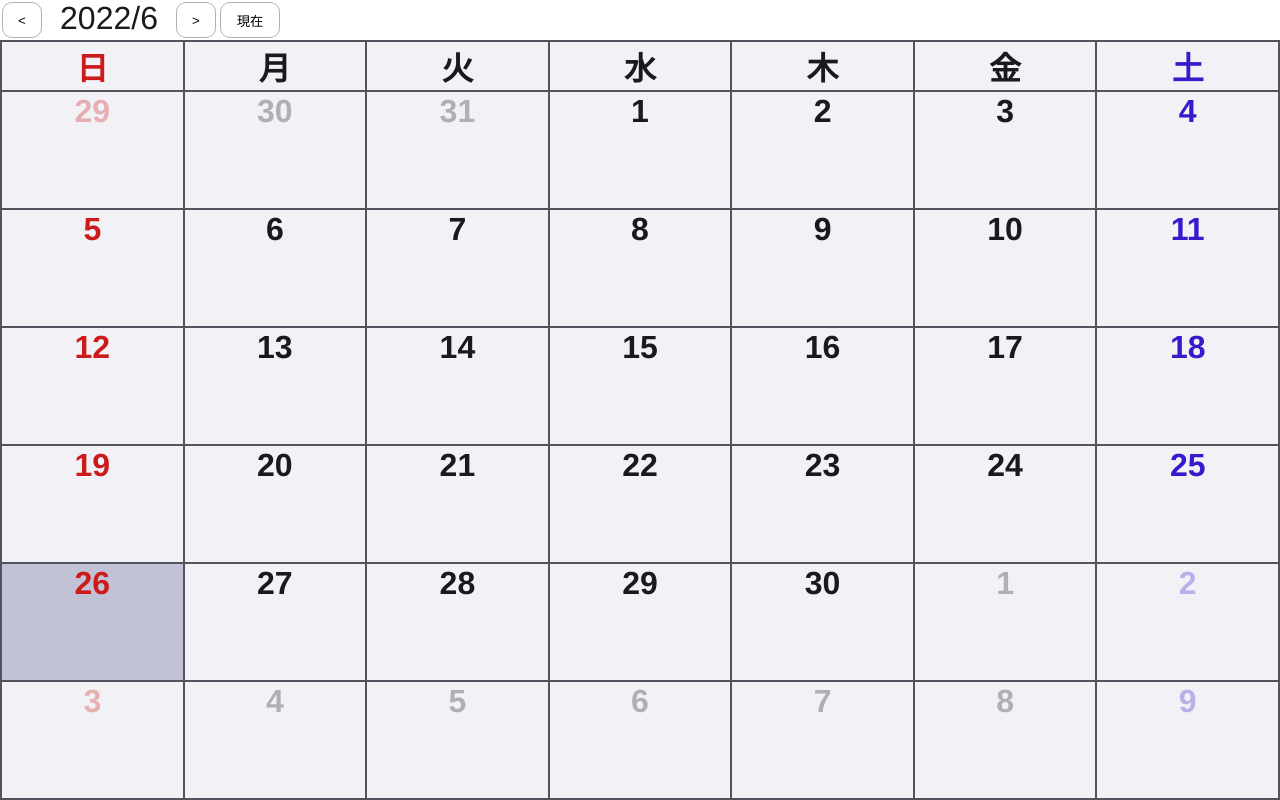
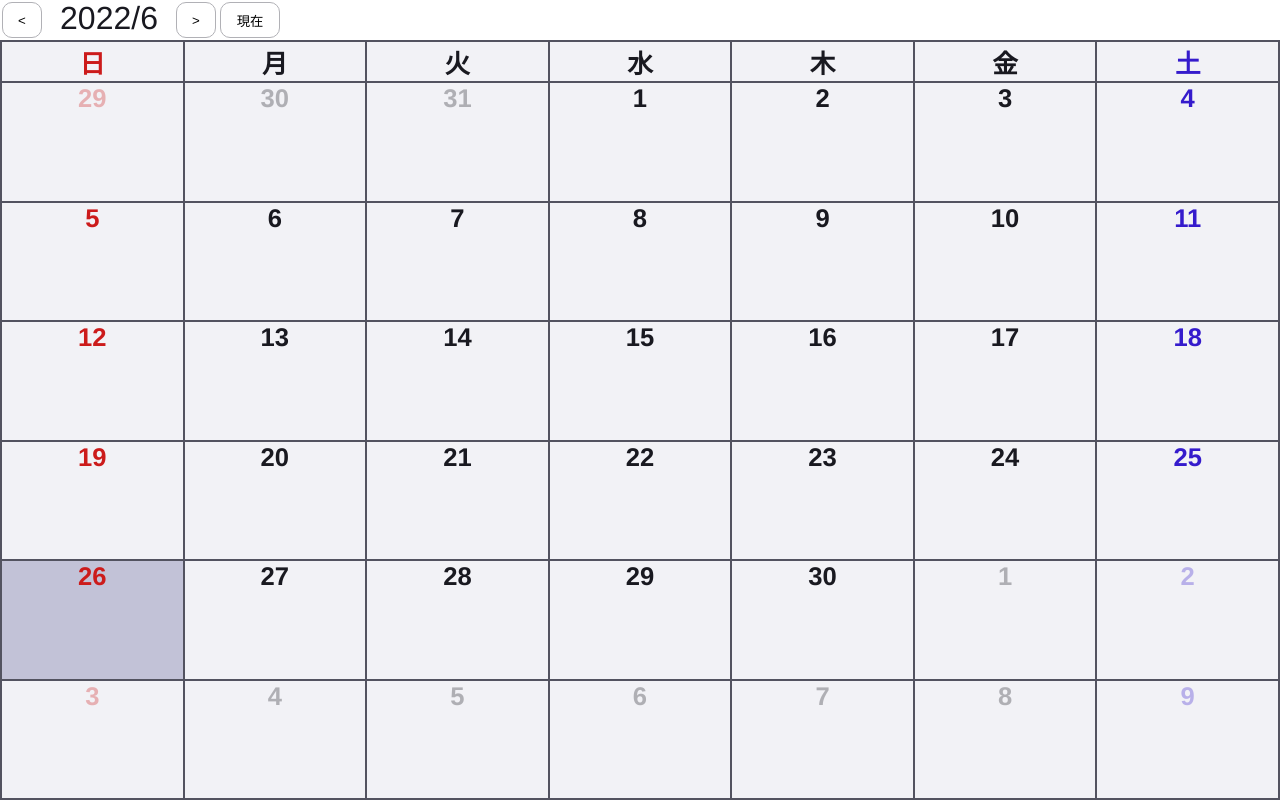
Before and after one commit to nanagami1369/simple-calendar, a Vue app: page / in a window 1280 px wide. Built offline with nearby package versions, Linux system fonts and the light colour scheme.

Commit message:
font sizeを可変にした

```diff
--- a/src/App.vue
+++ b/src/App.vue
@@ -215,7 +215,7 @@ main {
     td {
       text-align: center;
       font-weight: bold;
-      font-size: 2em;
+      font-size: 2vw;
       border: solid 2px #535360;
       background-color: #f2f2f6;
       width: calc(100% / 7);
```
